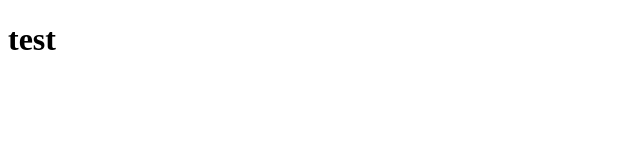
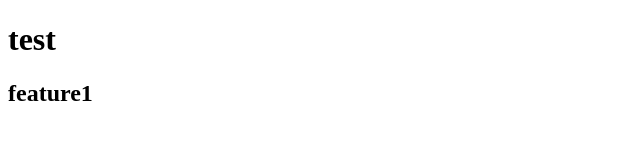
Before and after one commit to Person20020/test1, a plain HTML site: page index.html in a window 1280 px wide. Shown: the whole page, without its empty margins (0-640 px from the left). Drawn offline with Linux system fonts and the light colour scheme.

Commit message:
added h2

```diff
--- a/index.html
+++ b/index.html
@@ -9,5 +9,8 @@
         <h1>
             test
         </h1>
+        <h2>
+            feature1
+        </h2>
     </body>
 </html>
```
